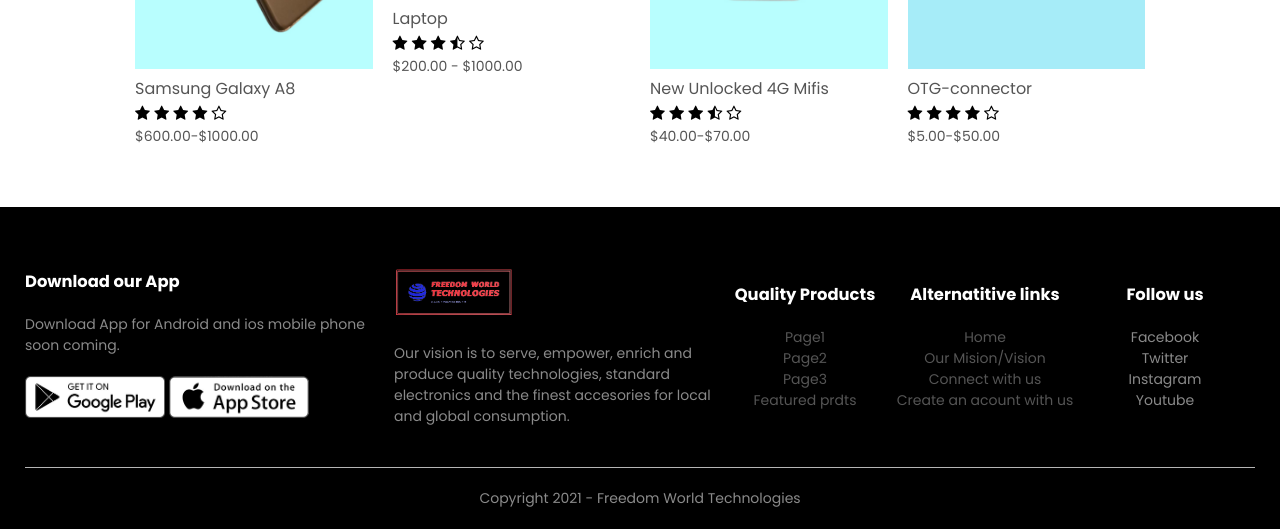
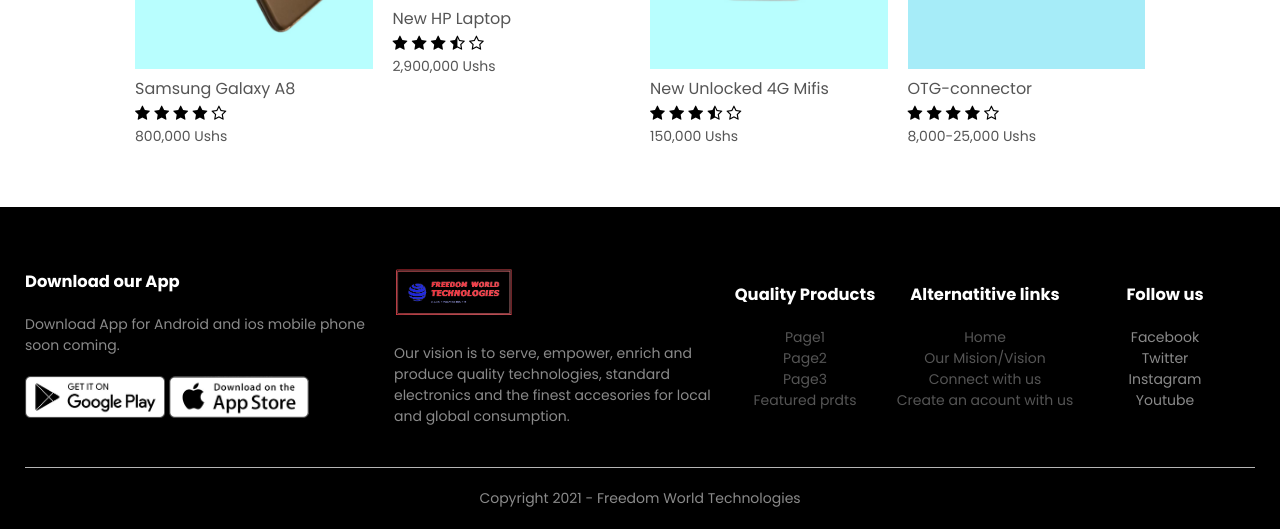
Before and after one commit to chrisalex-ochay/freedom-world-php, a PHP site: page /productfiles/product-13-A21samsung-details.php in a window 1280 px wide. Shown: the part 1160-1689 px from the top of the page. Run offline with PHP 8.4, Linux system fonts and the light colour scheme.

Commit message:
Update product-13-A21samsung-details.php

```diff
--- a/productfiles/product-13-A21samsung-details.php
+++ b/productfiles/product-13-A21samsung-details.php
@@ -44,9 +44,9 @@
                 </div>
             </div>
             <div class="col-2">
-                <p>Sumsang Galaxy A21s</p>
+                <p>An Original Sumsang Galaxy A21s</p>
                 <h1>Sumsang Galaxy A21s</h1>
-                <h4>$215.00-$270.00</h4>
+                <h4>780,000 Ushs</h4>
                 <select>
                     <option>Select Color</option>
                     <option>Blue</option>
@@ -57,12 +57,14 @@
 
                 <h3>Product Details <i class="fa fa-indent"></i></h3>
                 <br>
-                <p> its a 4G-LTE/HSPA/GSM netowrk<br>
-                    it is a sumsang galaxy a21s Android 9 or 10,  <br>
-                   its size is 6.5 inches screen with a battery of 5000mAh <br>
-                   its a single sim nano-sim card <br>
-                with and internal memory of 64gbs and 4gbs of ram with a camera of quad 48mp
-                </p>
+                <ul>
+                    <li>it is a sumsang galaxy a21s Android 9 or 10,  </li>
+                    <li>it has clear HD camera for flont and Back Camera</li>
+                    <li>its a 4G-LTE/HSPA/GSM netowrk</li>
+                    <li>its size is 6.5 inches screen with a battery of 5000mAh </li>
+                    <li>its a single sim nano-sim card </li>
+                    <li>with and internal memory of 64gbs and 4gbs of ram</li>
+                </ul>
             </div>
         </div>
     </div>
@@ -89,11 +91,11 @@
                     <i class="fa fa-star"></i>
                     <i class="fa fa-star-o"></i>
                 </div>
-                <p>$600.00-$1000.00</p>
+                <p>800,000 Ushs</p>
             </div>
             <div class="col-4">
                 <a href="../productfiles/product-2-laptop-details.php"><img src="../images/product-2-laptop1.png"></a>
-                <a href="../productfiles/product-1-iphonex-details.php"><h4>Laptop</h4></a>
+                <a href="../productfiles/product-1-iphonex-details.php"><h4>New HP Laptop</h4></a>
                 <div class="rating">
                     <i class="fa fa-star"></i>
                     <i class="fa fa-star"></i>
@@ -101,7 +103,7 @@
                     <i class="fa fa-star-half-o"></i>
                     <i class="fa fa-star-o"></i>
                 </div>
-                <p>$200.00 - $1000.00</p>
+                <p>2,900,000 Ushs</p>
             </div>
             <div class="col-4">
                 <a href="../productfiles/product-34-newmifi-details.php"><img src="../images/product-34-New-4G-unlocked-mifi-1.jpg"></a>
@@ -113,7 +115,7 @@
                     <i class="fa fa-star-half-o"></i>
                     <i class="fa fa-star-o"></i>
                 </div>
-                <p>$40.00-$70.00</p>
+                <p>150,000 Ushs</p>
             </div>
             <div class="col-4">
                 <a href="../productfiles/product-41-otg-adapter-details.php"><img src="../images/product-41-OTG-adapter-1.jpg"></a>
@@ -125,7 +127,7 @@
                     <i class="fa fa-star"></i>
                     <i class="fa fa-star-o"></i>
                 </div>
-                <p>$5.00-$50.00</p>
+                <p>8,000-25,000 Ushs</p>
             </div>
         </div>
 
```
